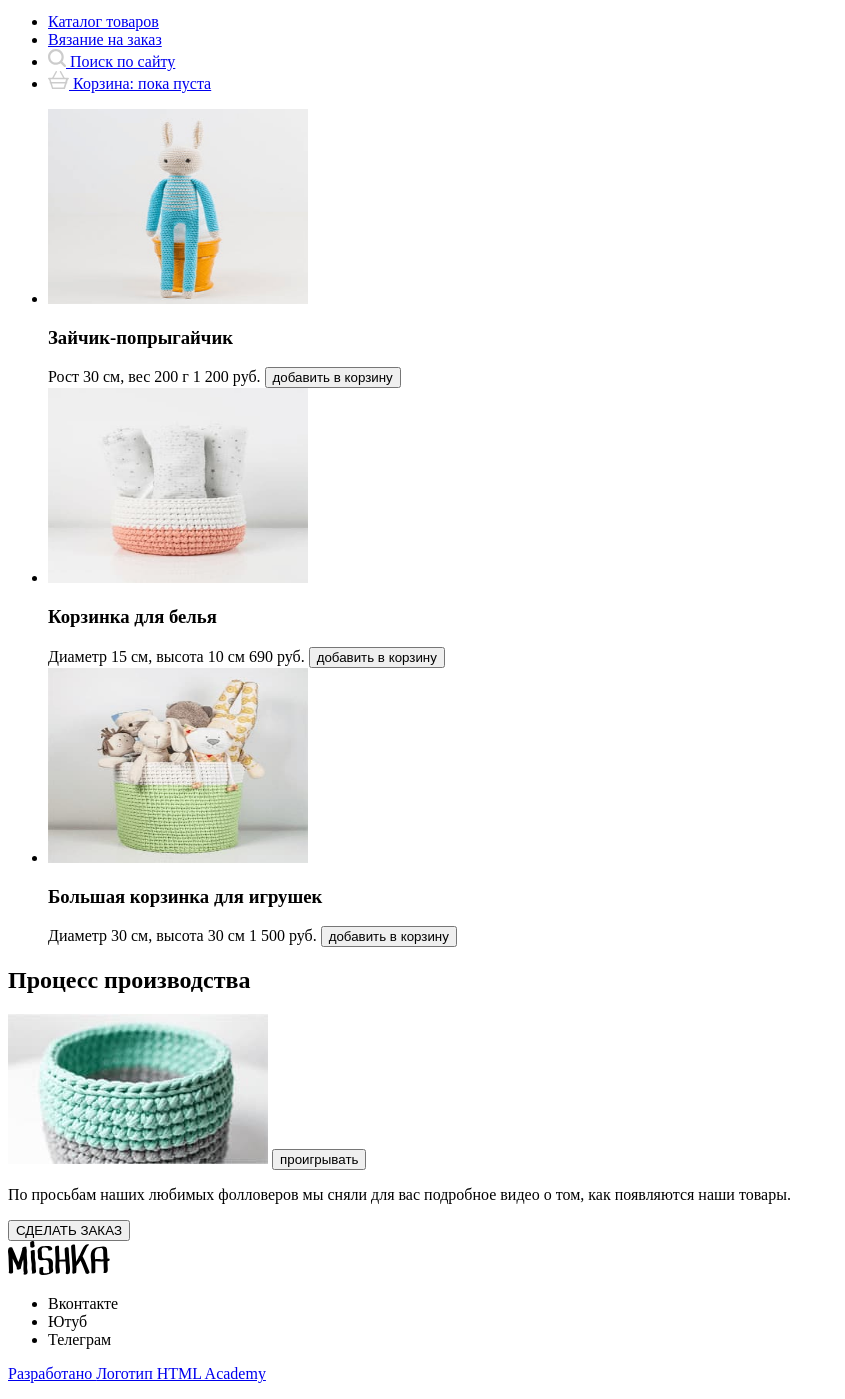
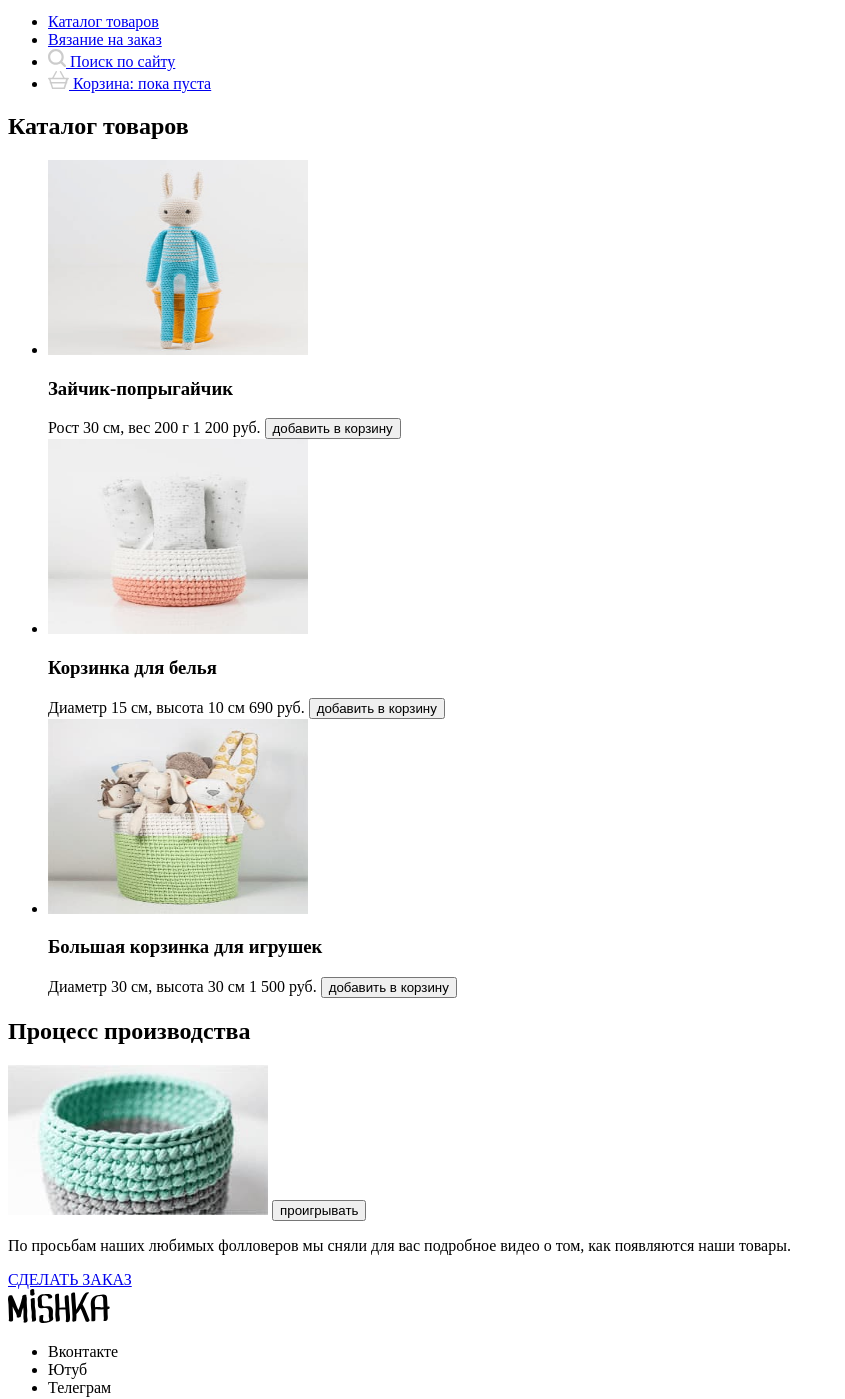
Before and after one commit to htmlacademy-adaptive/1796475-mishka-25, a plain HTML site: page source/catalog.html in a window 1280 px wide. Shown: the part 71-1470 px from the top of the page, without its empty margins (0-845 px from the left). Drawn offline with Linux system fonts and the light colour scheme.

Commit message:
третья проверка

```diff
--- a/source/catalog.html
+++ b/source/catalog.html
@@ -44,6 +44,9 @@
     </nav>
   </header>
   <main class="catalog-container">
+    <section class="page-header">
+      <h1 class="page-header__title">Каталог товаров</h1>
+    </section>
     <section class="catalog">
       <ul class="catalog-list">
         <li class="card">
@@ -88,7 +91,7 @@
         <span class="visually-hidden">проигрывать</span>
       </button>
       <p class="production__paragraph">По просьбам наших любимых фолловеров мы сняли для вас подробное видео о том, как появляются наши товары.</p>
-      <button class="button order__button" type="button">СДЕЛАТЬ ЗАКАЗ</button>
+      <a class="button production__button" href="form.html">СДЕЛАТЬ ЗАКАЗ</a>
     </section>
   </main>
   <footer class="main-footer">
```
Also changed, not shown: source/form.html (+2 -2 lines). Lines whose indentation alone changed are shown as unchanged.
